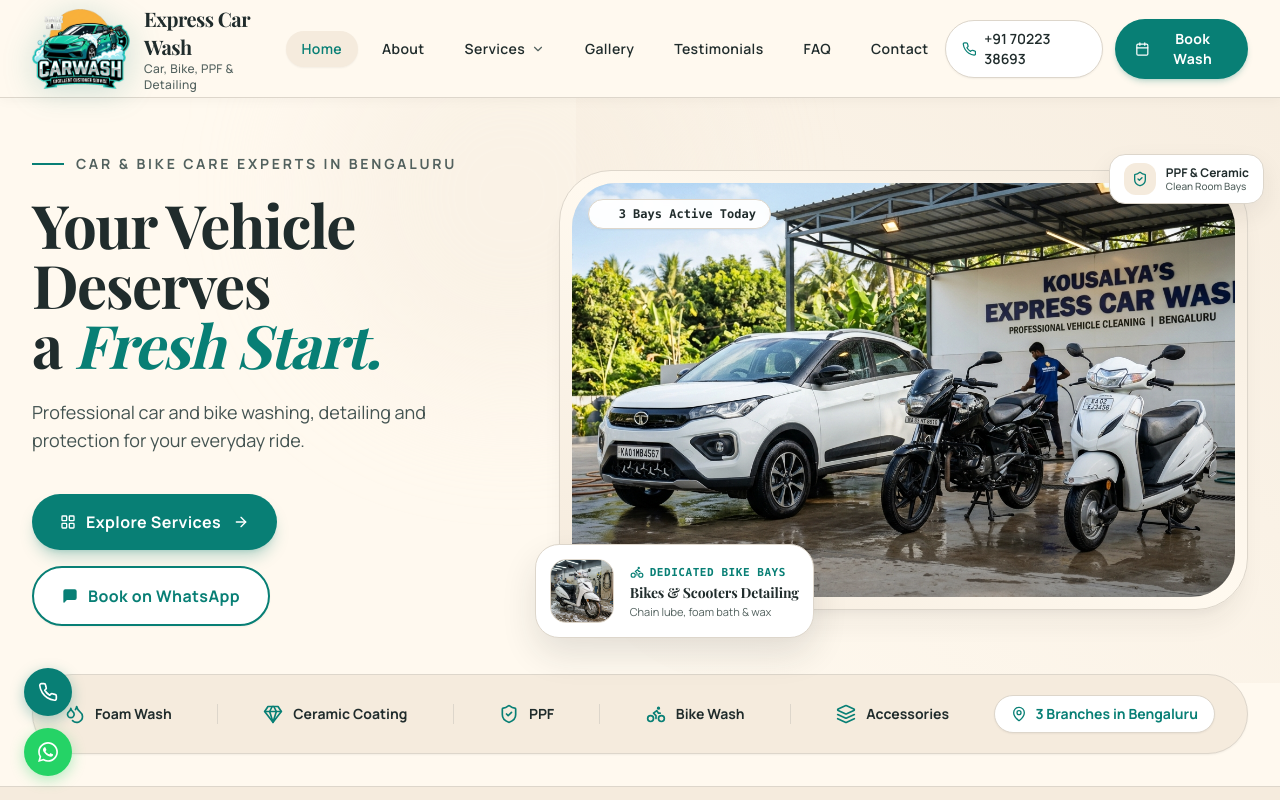
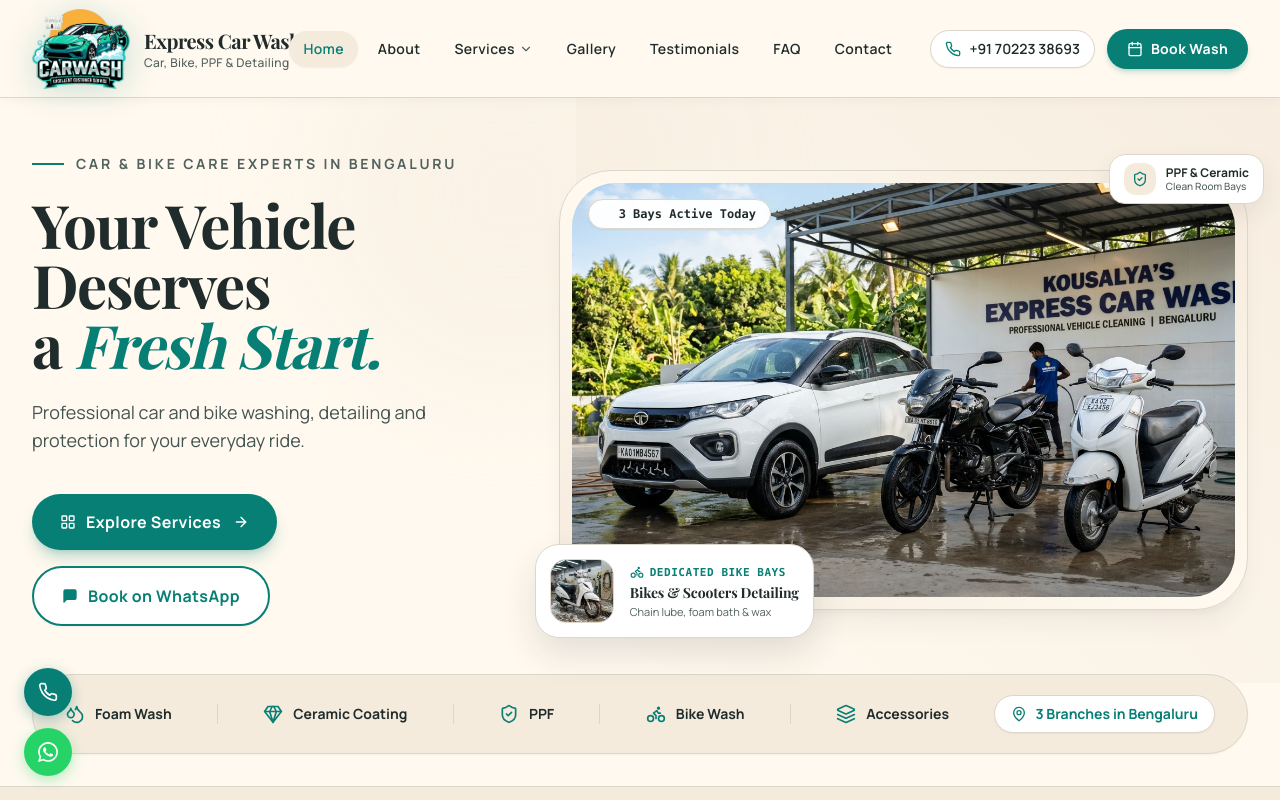
Before and after one commit to Roiprojects/express-car-wash, a Next.js app: page / in a window 1280 px wide. Shown: the top 800 px of the page. Built offline with nearby package versions, Linux system fonts and the light colour scheme; a web font is replaced by a local one.

Commit message:
fix(navbar): prevent text wrapping at desktop breakpoints with whitespace-nowrap and flexible padding

```diff
--- a/src/components/layout/Header.tsx
+++ b/src/components/layout/Header.tsx
@@ -34,19 +34,19 @@ export default function Header({ onOpenBooking }: HeaderProps) {
       */}
       <header className="sticky top-0 z-50 w-full h-[76px] md:h-[88px] lg:h-[98px] bg-[#FFF9EF] border-b border-[#DDD6CB] flex items-center shadow-[0_2px_12px_rgba(32,44,44,0.04)]">
         <div className="w-full max-w-7xl mx-auto px-4 sm:px-6 lg:px-8">
-          <div className="flex items-center justify-between">
+          <div className="flex items-center justify-between gap-3 xl:gap-6 flex-nowrap">
             {/* Brand Logo & Title with HD Logo */}
             <BrandLogo size="md" animate />
 
             {/* Desktop Navigation Links - High Contrast & 15px readable text */}
-            <nav className="hidden lg:flex items-center gap-1.5 xl:gap-2">
+            <nav className="hidden lg:flex items-center gap-1 xl:gap-1.5 shrink-0">
               {NAV_LINKS.map((link) => {
                 const isActive = pathname === link.href;
                 return (
                   <Link
                     key={link.href}
                     href={link.href}
-                    className={`relative px-4 py-2 rounded-full text-sm font-semibold tracking-wide transition-all duration-200 flex items-center gap-1.5 ${
+                    className={`relative px-3 xl:px-3.5 py-2 rounded-full text-xs xl:text-sm font-semibold tracking-wide transition-all duration-200 flex items-center gap-1 whitespace-nowrap ${
                       isActive
                         ? 'bg-[#F5EBDD] text-[#087F75] font-bold shadow-sm'
                         : 'text-[#202C2C] hover:text-[#087F75] hover:bg-[#F5EBDD]'
@@ -62,21 +62,21 @@ export default function Header({ onOpenBooking }: HeaderProps) {
             </nav>
 
             {/* Action Buttons: Phone Pill & Book Wash */}
-            <div className="hidden sm:flex items-center gap-3">
+            <div className="hidden sm:flex items-center gap-2 xl:gap-3 shrink-0">
               <a
                 href="tel:7022338693"
-                className="flex items-center gap-2 text-sm font-semibold text-[#202C2C] hover:text-[#087F75] px-4 py-2 rounded-full border border-[#DDD6CB] bg-white hover:border-[#087F75]/50 hover:bg-[#F5EBDD] shadow-sm transition-all"
+                className="hidden xl:flex items-center gap-2 text-xs xl:text-sm font-semibold text-[#202C2C] hover:text-[#087F75] px-3.5 py-2 rounded-full border border-[#DDD6CB] bg-white hover:border-[#087F75]/50 hover:bg-[#F5EBDD] shadow-sm transition-all whitespace-nowrap"
                 title={`Call ${BUSINESS_CONFIG.brandName} (${BUSINESS_CONFIG.phoneFormatted})`}
               >
-                <Phone className="w-4 h-4 text-[#087F75]" />
+                <Phone className="w-3.5 h-3.5 xl:w-4 xl:h-4 text-[#087F75]" />
                 <span>+91 70223 38693</span>
               </a>
 
               <button
                 onClick={onOpenBooking}
-                className="group relative inline-flex items-center justify-center gap-2 px-5 py-2.5 rounded-full bg-[#087F75] hover:bg-[#06665F] text-white font-bold text-sm tracking-wide shadow-md shadow-[#087F75]/20 transition-all duration-300 hover:scale-[1.02] active:scale-[0.98]"
+                className="group relative inline-flex items-center justify-center gap-2 px-4 xl:px-5 py-2 xl:py-2.5 rounded-full bg-[#087F75] hover:bg-[#06665F] text-white font-bold text-xs xl:text-sm tracking-wide shadow-md shadow-[#087F75]/20 transition-all duration-300 hover:scale-[1.02] active:scale-[0.98] whitespace-nowrap"
               >
-                <Calendar className="w-4 h-4" />
+                <Calendar className="w-3.5 h-3.5 xl:w-4 xl:h-4" />
                 <span>Book Wash</span>
               </button>
             </div>
--- a/src/components/ui/BrandLogo.tsx
+++ b/src/components/ui/BrandLogo.tsx
@@ -46,18 +46,18 @@ export default function BrandLogo({
   );
 
   const brandText = showText && (
-    <div className="flex flex-col text-left">
-      <span className="font-serif font-bold text-base sm:text-lg lg:text-xl tracking-tight text-[#202C2C] group-hover:text-[#087F75] transition-colors leading-tight">
+    <div className="flex flex-col text-left shrink-0 whitespace-nowrap">
+      <span className="font-serif font-bold text-base sm:text-lg lg:text-xl tracking-tight text-[#202C2C] group-hover:text-[#087F75] transition-colors leading-tight whitespace-nowrap">
         {BUSINESS_CONFIG.brandName}
       </span>
-      <span className="text-[11px] sm:text-xs text-[#52615E] tracking-wide font-medium">
+      <span className="text-[11px] sm:text-xs text-[#52615E] tracking-wide font-medium whitespace-nowrap">
         Car, Bike, PPF &amp; Detailing
       </span>
     </div>
   );
 
   const content = (
-    <div className={`group flex items-center gap-2.5 sm:gap-3.5 focus:outline-none rounded-xl ${className}`}>
+    <div className={`group flex items-center gap-2.5 sm:gap-3.5 focus:outline-none rounded-xl shrink-0 ${className}`}>
       {logoImage}
       {brandText}
     </div>
```
